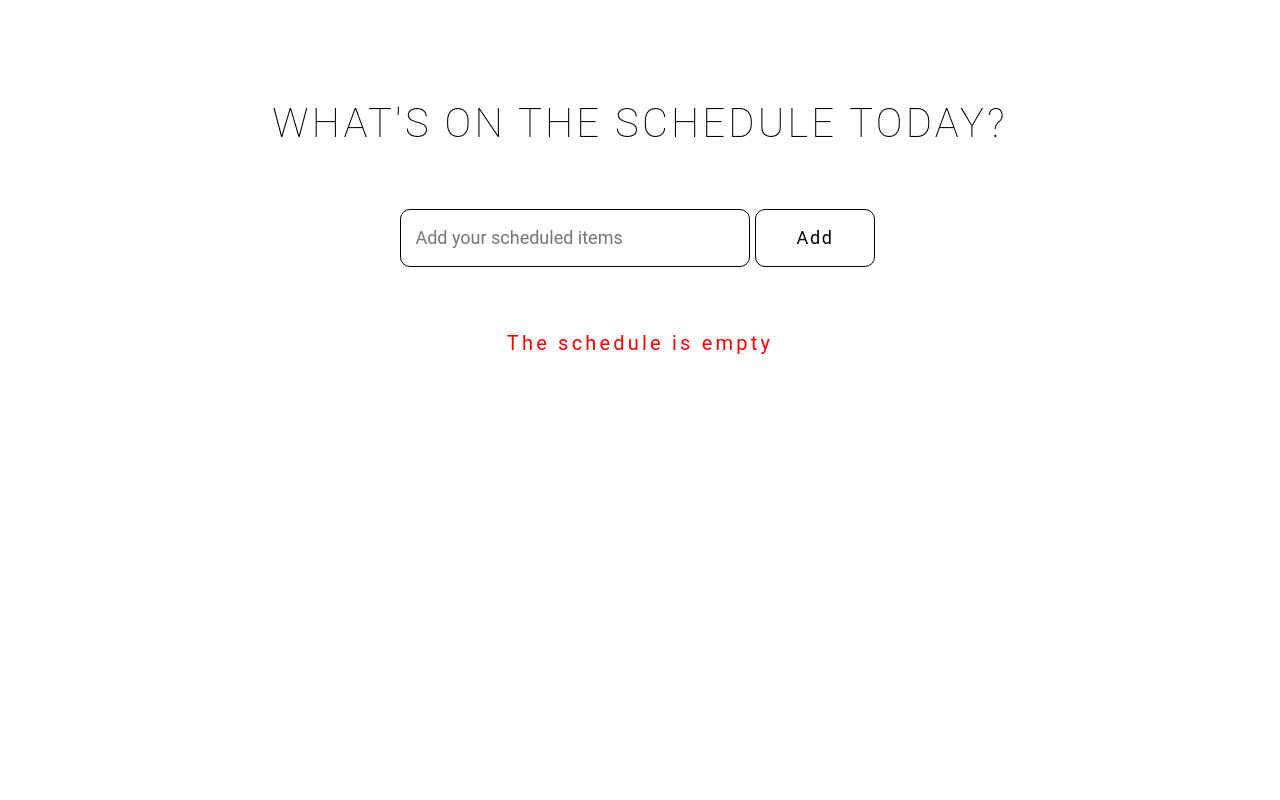
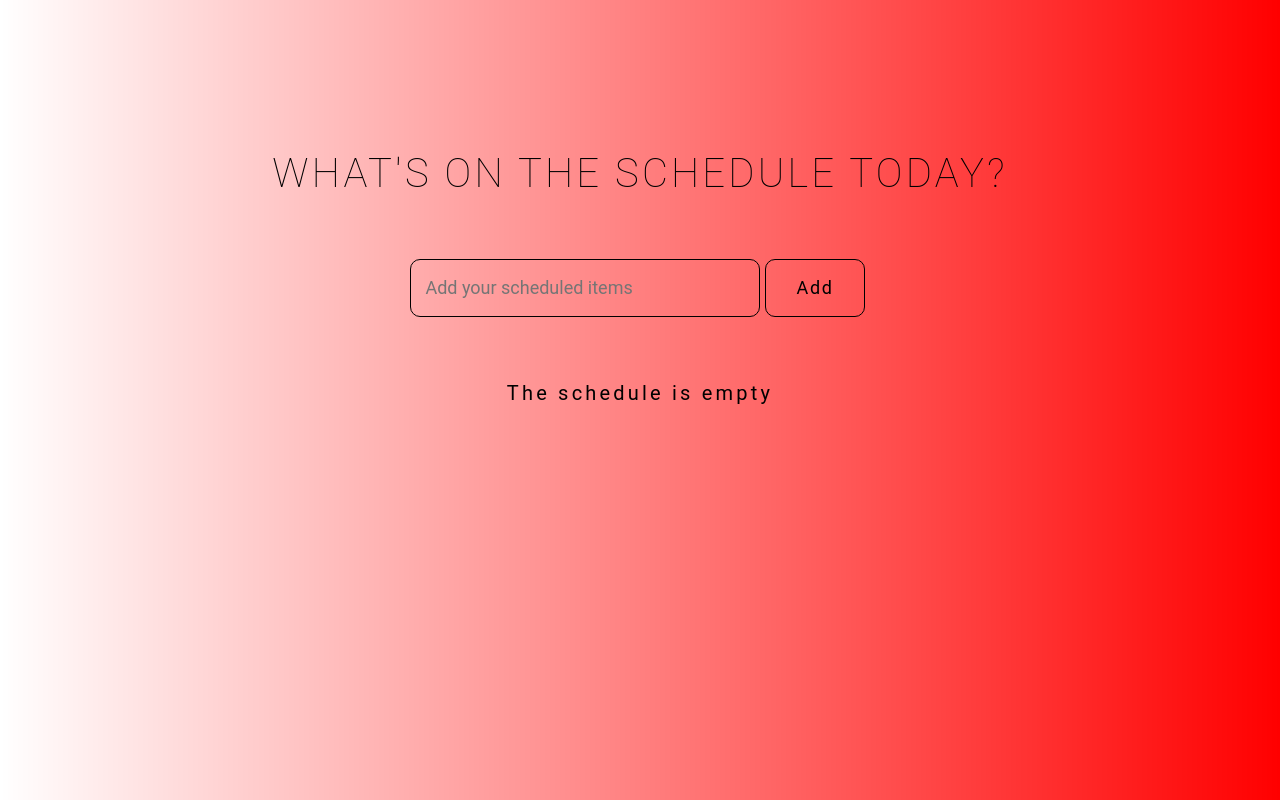
Before and after one commit to matgus217/traning-productivity-app, a React (Create React App) app: page / in a window 1280 px wide. Built offline with nearby package versions, Linux system fonts and the light colour scheme.

Commit message:
Add new background color

```diff
--- a/package.json
+++ b/package.json
@@ -15,6 +15,7 @@
     "react-infinite-scroll-component": "^6.1.0",
     "react-router-dom": "^5.3.4",
     "react-scripts": "^4.0.3",
+    "react-time-picker": "^6.6.0",
     "web-vitals": "^1.1.2"
   },
   "scripts": {
--- a/src/App.css
+++ b/src/App.css
@@ -4,7 +4,8 @@ body {
     font-size: 18px;
     text-rendering: optimizeSpeed;
     font-family: "Roboto", sans-serif;
-    background:white;
+    background: linear-gradient(to right, rgba(255,0,0,0), rgba(255,0,0,1));
+
   }
 
   .App {
@@ -12,7 +13,7 @@ body {
     margin-right: auto;
     text-align: center;
     border-radius: 10px;
-    padding-top: 100px;
+    padding-top: 150px;
   }
 
   h1 {
@@ -50,7 +51,7 @@ body {
   }
 
   button {
-    width: 120px;
+    width: 100px;
     padding: 0.8em;
     cursor: pointer;
     font-weight: 400;
@@ -74,17 +75,24 @@ body {
   }
 
   .button1:hover {
-    background-color: red;
-
+    background-color: black;
+    -webkit-transition: background-color 15s ease-out;
+    -moz-transition: background-color 15s ease-out;
+    -o-transition: background-color 15s ease-out;
+    transition: background-color 15s ease-out;
   }
 
   .button2 {
-    color: red;
+    color: black;
     margin: 5px;
   }
 
   .button2:hover{
     background-color: black;
+    -webkit-transition: background-color 15s ease-out;
+    -moz-transition: background-color 15s ease-out;
+    -o-transition: background-color 15s ease-out;
+    transition: background-color 15s ease-out;
   }
   ul {
     padding: 0;
@@ -97,12 +105,12 @@ body {
     padding: 0.85em;
     text-align: left;
     margin-bottom: 0.5rem;
-    background: white;
+    background: transparent;
     letter-spacing: 0.02rem;
     transition: all 0.3s ease-out;
-    border-left: 10px solid red;
     color:black;
     border-radius: 10px;
+    border: 1px solid black;
 
   }
 
@@ -113,6 +121,6 @@ body {
   .blank {
     font-size: 20px;
     font-weight: 400;
-    color: red;
+    color: black;
     letter-spacing: 0.2rem;
   }
```
Also changed, not shown: src/App.js (+8 -2 lines), 1 other file (tests, documents, lock files or other folders).
